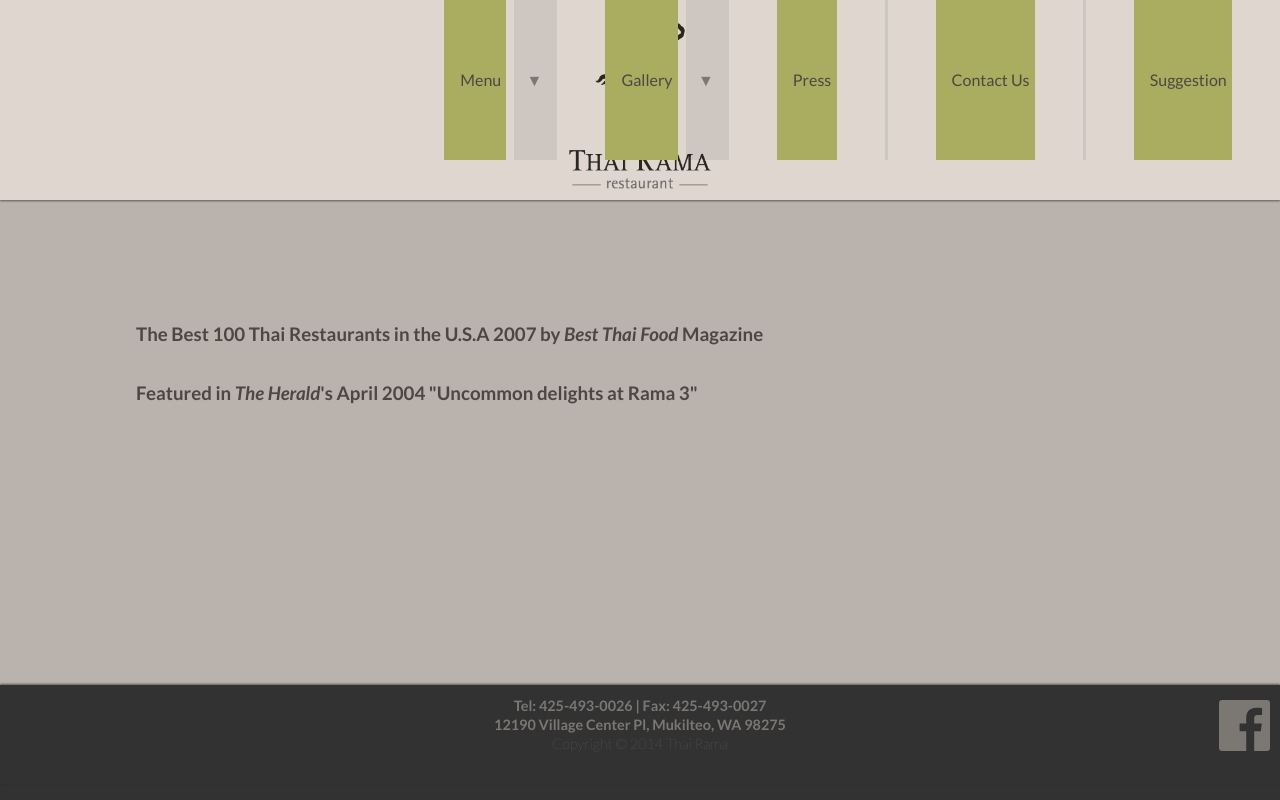
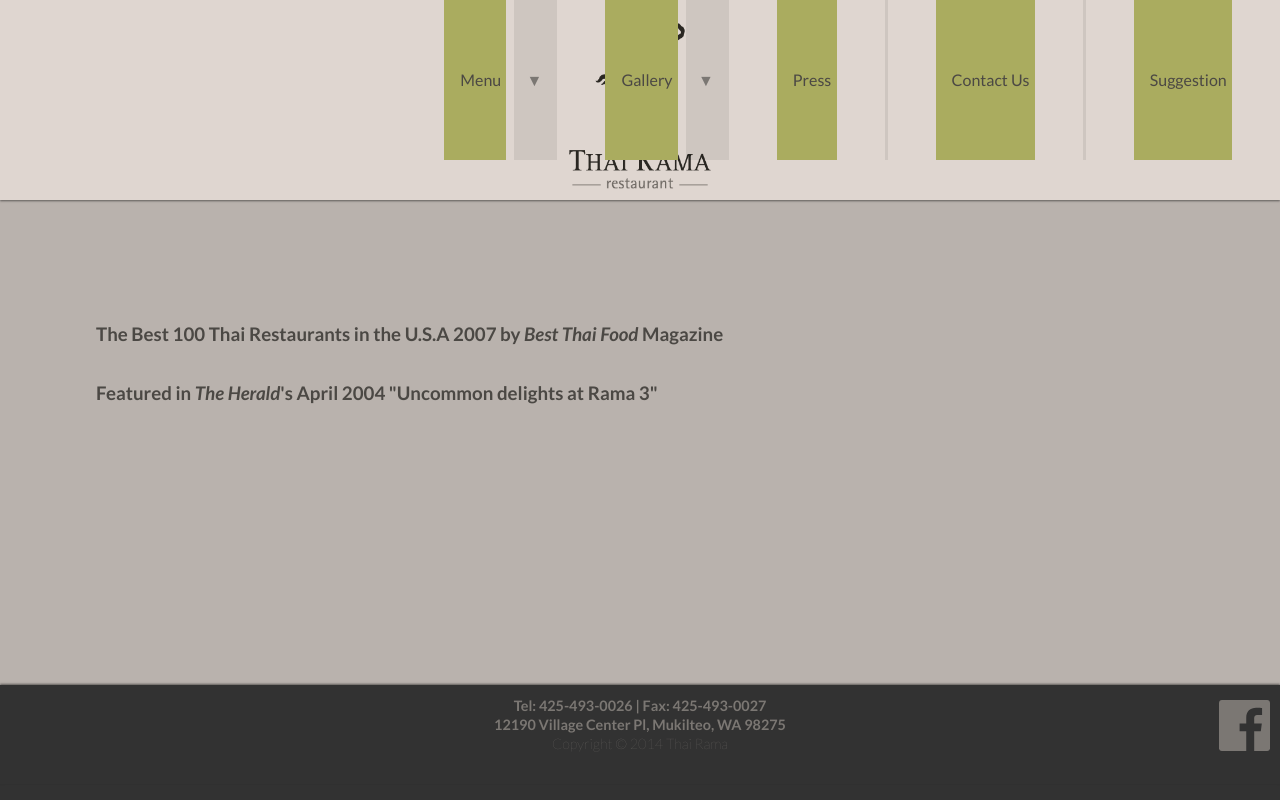
Before and after one commit to prinnb/thairama-django, a Django app: template thairamaapp/templates/thairamaapp/press.html in a window 1280 px wide. Run offline with Django 3.2, Linux system fonts and the light colour scheme; the template is opened without the code that fills it, so the values that code supplies are empty; parts of the project's set-up code (start-up, migrations or seed data) failed here and were passed over; some libraries are stand-ins or nearby versions.

Commit message:
edit css

```diff
--- a/thairamaapp/static/thairamaapp/style.css
+++ b/thairamaapp/static/thairamaapp/style.css
@@ -86,14 +86,6 @@ a {
 
 .content_text ul ul li:first-child{
 	margin-top: 0;
-}
-
-.content_text_2{
-	padding-top: 6em;
-	padding-bottom: 6em;
-	margin: 0 auto;
-	width: 60%;
-	min-height: 17.8em;
 }
 
 .footer{
@@ -224,11 +216,6 @@ textarea{
 	padding-top: 9em;
 	}
 
-	.content_text_2{
-	width: 85%;
-	padding-top: 9em;
-	}
-
 	.owl-carousel{
 		padding-top: 5.7em;
 	}
@@ -266,10 +253,6 @@ textarea{
 	margin-top: .2em;
 }
 
-.content_text_2 a{
-	color: #F5F4EE;
-}
-
 .input_1
 {
     background-color: #4B4844;
--- a/thairamaapp/templates/thairamaapp/contact_us.html
+++ b/thairamaapp/templates/thairamaapp/contact_us.html
@@ -3,7 +3,7 @@
 
 {% block main_content %}
 
-<div class = content_text_2>
+<div class = content_text>
 
 	<div class="columnsContainer">
 	<div class="leftColumn">
--- a/thairamaapp/templates/thairamaapp/press.html
+++ b/thairamaapp/templates/thairamaapp/press.html
@@ -3,7 +3,7 @@
 
 {% block main_content %}
 
-<div class = content_text_2>
+<div class = content_text>
 
 		<ul class="lightGallery" style = "padding-top: 0px; list-style: none; margin: 0; cursor:pointer;">
 	    	<li data-src="{{MEDIA_URL}}images/other/press_1.jpg" data-title = press_1 style = "margin: 0;">
```
